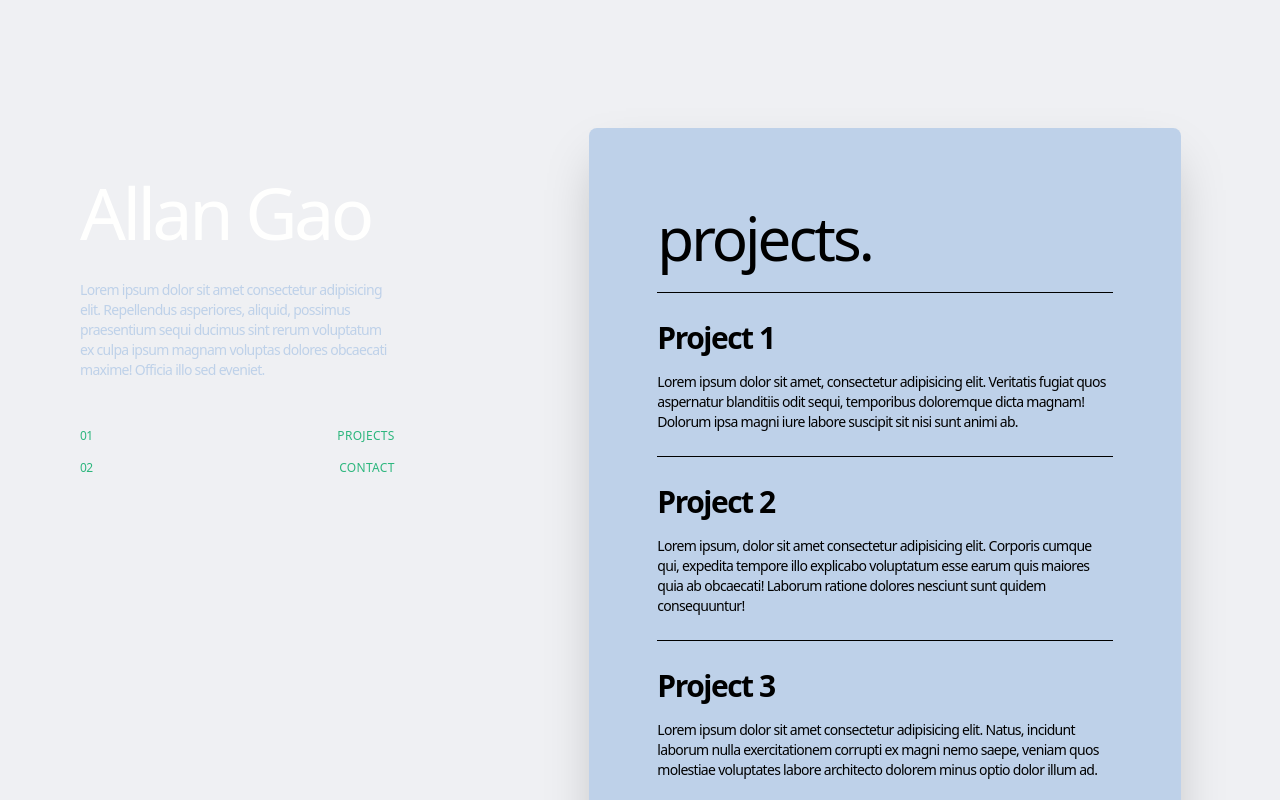
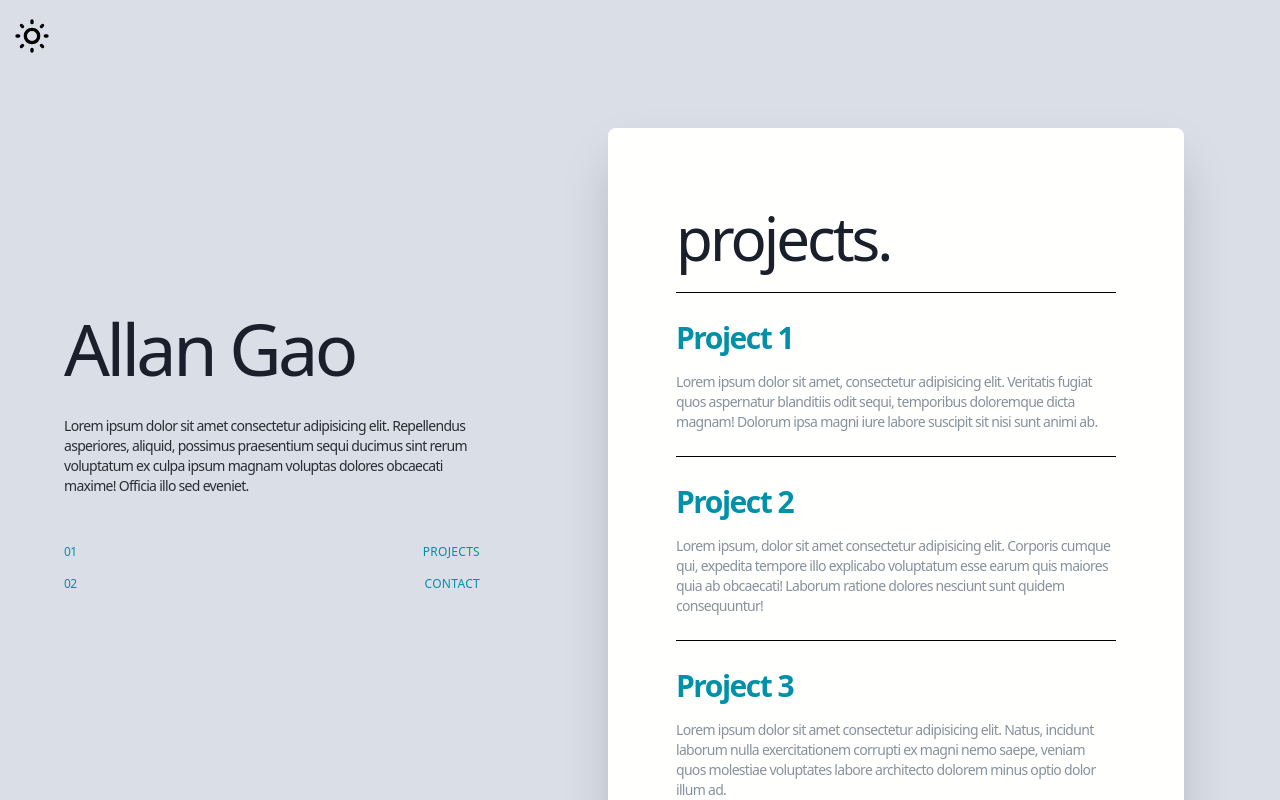
Before and after one commit to e3cd/allangao-2021, a Next.js app: page / in a window 1280 px wide. Built offline with nearby package versions, Linux system fonts and the light colour scheme.

Commit message:
update theme

```diff
--- a/components/FixedSidebar.tsx
+++ b/components/FixedSidebar.tsx
@@ -1,23 +1,16 @@
-import { useTheme } from "next-themes";
+import ToggleThemeButton from "./ToggleThemeButton";
 
 export default function FixedSidebar() {
-  const { theme, setTheme } = useTheme();
-
   return (
-    <div className="w-full lg:w-2/6">
+    <div className="w-full lg:w-2/5">
       <header>
-        <button
-          aria-label="Toggle Dark Mode"
-          type="button"
-          className="p-3 h-12 w-12 order-2 md:order-3"
-          onClick={() => setTheme(theme === "light" ? "dark" : "light")}
-        />
+        <ToggleThemeButton />
       </header>
-      <div className="flex flex-col w-full px-8 py-20 mx-auto lg:pl-20">
-        <h1 className="mt-12 mb-8 font-thin tracking-tighter text-center tex16t-2xl text-headline  lg:text-left lg:text-7xl title-font">
+      <div className="flex flex-col w-full pr-8 py-16 mx-auto lg:pl-16  mt-4 lg:mt-32 ">
+        <h1 className="mt-12 mb-8 font-thin tracking-tighter text-center tex16t-2xl text-lightBlack dark:text-lightGrey lg:text-left lg:text-7xl title-font">
           Allan Gao
         </h1>
-        <p className="mb-8 text-sm leading-5 tracking-tighter text-center text-paragraph lg:text-left lg:text-1xl">
+        <p className="mb-8 text-sm leading-5 tracking-tighter text-center text-paragraphLight dark:text-mediumGrey lg:text-left lg:text-1xl">
           Lorem ipsum dolor sit amet consectetur adipisicing elit. Repellendus
           asperiores, aliquid, possimus praesentium sequi ducimus sint rerum
           voluptatum ex culpa ipsum magnam voluptas dolores obcaecati maxime!
@@ -28,10 +21,10 @@ export default function FixedSidebar() {
           href="#projects"
           className="inline-flex items-center justify-between my-4 transition group"
         >
-          <span className="text-xs tracking-tighter text-primary group-hover:text-primaryHover transition duration-500 ease-in-out">
+          <span className="text-xs tracking-tighter text-darkTeal group-hover:text-lightTeal transition duration-500 ease-in-out">
             01
           </span>
-          <span className="ml-auto text-xs tracking-wide uppercase text-primary group-hover:text-primaryHover transition duration-500 ease-in-out">
+          <span className="ml-auto text-xs tracking-wide uppercase text-darkTeal group-hover:text-lightTeal transition duration-500 ease-in-out">
             Projects
           </span>
         </a>
@@ -39,10 +32,10 @@ export default function FixedSidebar() {
           href="#contact"
           className="inline-flex items-center justify-between transition group"
         >
-          <span className="text-xs tracking-tighter text-primary group-hover:text-primaryHover transition duration-500 ease-in-out">
+          <span className="text-xs tracking-tighter text-darkTeal group-hover:text-lightTeal transition duration-500 ease-in-out">
             02
           </span>
-          <span className="ml-auto text-xs tracking-wide uppercase text-primary group-hover:text-primaryHover transition duration-500 ease-in-out">
+          <span className="ml-auto text-xs tracking-wide uppercase text-darkTeal group-hover:text-lightTeal transition duration-500 ease-in-out">
             Contact
           </span>
         </a>
--- a/components/ScrollWrapper.tsx
+++ b/components/ScrollWrapper.tsx
@@ -4,20 +4,20 @@ export default function ScrollWrapper() {
       {/* <!-- Scrollable container --> */}
       <div className="flex-1 overflow-y-scroll">
         <div className="container">
-          <div className="inline-flex flex-col items-center w-full mx-auto mt-4 lg:mt-32 lg:pl-16">
+          <div className="inline-flex flex-col items-center w-full mx-auto mt-4 lg:mt-32 ">
             <div
-              className="w-full lg:w-3/4 bg-paragraph transition duration-500 ease-in-out transform shadow-2xl lg:px-12 hover:bg-secondary group hover:-translate-y-2 rounded-lg"
+              className="w-full lg:w-3/4 mb-4 bg-paragraph transition duration-500 ease-in-out transform shadow-2xl lg:px-12 bg-white dark:bg-darkGrey group hover:-translate-y-2 rounded-lg"
               id="work"
             >
               <div className="px-5 py-20 mx-auto text-left ">
-                <p className="mx-auto text-xl font-thin leading-none tracking-tighter transition duration-500 ease-in-out transform text-shadow-lg text-blueGray-600 lg:text-6xl group-hover:text-white">
+                <p className="mx-auto text-xl font-thin leading-none tracking-tighter transition duration-500 ease-in-out transform text-shadow-lg text-lightBlack dark:text-lightGrey lg:text-6xl">
                   projects.
                 </p>
                 <div className="h-1 my-6 border-t border-purple-1000 group-hover:border-blueGray-800"></div>
-                <p className="mx-auto mt-4 text-xl font-semibold leading-none tracking-tighter transition duration-500 ease-in-out transform text-blue-1000 lg:text-3xl group-hover:text-white">
+                <a className="mx-auto mt-4 text-xl font-semibold leading-none tracking-tighter transition duration-500 ease-in-out transform text-darkTeal hover:text-lightTeal lg:text-3xl">
                   Project 1
-                </p>
-                <p className="my-4 text-sm leading-5 tracking-tighter text-center transition duration-500 ease-in-out transform text-blue-1000 lg:text-left lg:text-1xl group-hover:text-paragraph">
+                </a>
+                <p className="my-4 text-sm leading-5 tracking-tighter text-center transition duration-500 ease-in-out transform text-mediumGrey lg:text-left lg:text-1xl group-hover:text-paragraph">
                   Lorem ipsum dolor sit amet, consectetur adipisicing elit.
                   Veritatis fugiat quos aspernatur blanditiis odit sequi,
                   temporibus doloremque dicta magnam! Dolorum ipsa magni iure
@@ -25,10 +25,10 @@ export default function ScrollWrapper() {
                 </p>
 
                 <div className="h-1 my-6 border-t border-purple-1000 group-hover:border-blueGray-800"></div>
-                <p className="mx-auto mt-4 text-xl font-semibold leading-none tracking-tighter transition duration-500 ease-in-out transform text-blue-1000 lg:text-3xl group-hover:text-white">
+                <a className="mx-auto mt-4 text-xl font-semibold leading-none tracking-tighter transition duration-500 ease-in-out transform text-darkTeal hover:text-lightTeal lg:text-3xl">
                   Project 2
-                </p>
-                <p className="my-4 text-sm leading-5 tracking-tighter text-center transition duration-500 ease-in-out transform text-blue-1000 lg:text-left lg:text-1xl group-hover:text-paragraph">
+                </a>
+                <p className="my-4 text-sm leading-5 tracking-tighter text-center transition duration-500 ease-in-out transform text-mediumGrey lg:text-left lg:text-1xl group-hover:text-paragraph">
                   Lorem ipsum, dolor sit amet consectetur adipisicing elit.
                   Corporis cumque qui, expedita tempore illo explicabo
                   voluptatum esse earum quis maiores quia ab obcaecati! Laborum
@@ -36,10 +36,10 @@ export default function ScrollWrapper() {
                 </p>
 
                 <div className="h-1 my-6 border-t border-purple-1000 group-hover:border-blueGray-800"></div>
-                <p className="mx-auto mt-4 text-xl font-semibold leading-none tracking-tighter transition duration-500 ease-in-out transform text-blue-1000 lg:text-3xl group-hover:text-white">
+                <a className="mx-auto mt-4 text-xl font-semibold leading-none tracking-tighter transition duration-500 ease-in-out transform text-darkTeal hover:text-lightTeal lg:text-3xl">
                   Project 3
-                </p>
-                <p className="my-4 text-sm leading-5 tracking-tighter text-center transition duration-500 ease-in-out transform text-blue-1000 lg:text-left lg:text-1xl group-hover:text-paragraph">
+                </a>
+                <p className="my-4 text-sm leading-5 tracking-tighter text-center transition duration-500 ease-in-out transform text-mediumGrey lg:text-left lg:text-1xl group-hover:text-paragraph">
                   Lorem ipsum dolor sit amet consectetur adipisicing elit.
                   Natus, incidunt laborum nulla exercitationem corrupti ex magni
                   nemo saepe, veniam quos molestiae voluptates labore architecto
@@ -48,19 +48,19 @@ export default function ScrollWrapper() {
               </div>
             </div>
             <div
-              className="w-full lg:w-3/4 transition duration-500 ease-in-out transform shadow-2xl lg:px-12 bg-tertiary hover:bg-quaternary group hover:-translate-y-2 rounded-lg"
+              className="w-full lg:w-3/4 mb-4  transition duration-500 ease-in-out transform shadow-2xl lg:px-12 bg-white dark:bg-darkGrey group hover:-translate-y-2 rounded-lg"
               id="contact"
             >
               <div className="px-5 py-20 mx-auto text-left">
-                <p className="mx-auto text-xl font-thin leading-none tracking-tighter transition duration-500 ease-in-out transform text-shadow-lg text-blueGray-200 lg:text-6xl group-hover:text-white">
+                <p className="mx-auto text-xl font-thin leading-none tracking-tighter transition duration-500 ease-in-out transform text-shadow-lg  text-lightBlack dark:text-lightGrey lg:text-6xl">
                   contact.
                 </p>
                 <div className="h-1 my-6 border-t border-pink-1000 group-hover:border-blueGray-00"></div>
-                <p className="mx-auto mt-4 text-xl font-semibold leading-none tracking-tighter transition duration-500 ease-in-out transform text-pink-1000 lg:text-3xl group-hover:text-white">
+                <a className="mx-auto mt-4 text-xl font-semibold leading-none tracking-tighter transition duration-500 ease-in-out transform text-darkTeal hover:text-lightTeal lg:text-3xl">
                   email@example.com
-                </p>
+                </a>
                 <p>
-                  <span className="inline-flex my-4 transition duration-500 ease-in-out transform text-blue-1000 group-hover:text-pink-1000">
+                  <span className="inline-flex my-4 transition duration-500 ease-in-out transform text-lightGrey group-hover:text-pink-1000">
                     <a className="">
                       <svg
                         width="24"
--- /dev/null
+++ b/components/ToggleThemeButton.tsx
@@ -0,0 +1,48 @@
+import { useTheme } from "next-themes";
+
+export default function ToggleThemeButton() {
+  const { theme, setTheme } = useTheme();
+
+  return (
+    <div className="bg-gray-100 dark:bg-gray-900 dark:text-white">
+      <button
+        aria-label="Toggle Dark Mode"
+        type="button"
+        className="outline-none	m-3 h-12 w-12 order-2 md:order-3"
+        onClick={() => setTheme(theme === "light" ? "dark" : "light")}
+      >
+        {theme === "dark" ? (
+          <svg
+            className="w-8 h-8 md:w-10 md:h-10 align-middle"
+            xmlns="http://www.w3.org/2000/svg"
+            fill="none"
+            viewBox="0 0 24 24"
+            stroke="currentColor"
+          >
+            <path
+              strokeLinecap="round"
+              strokeLinejoin="round"
+              strokeWidth={2}
+              d="M20.354 15.354A9 9 0 018.646 3.646 9.003 9.003 0 0012 21a9.003 9.003 0 008.354-5.646z"
+            />
+          </svg>
+        ) : (
+          <svg
+            className="w-8 h-8 md:w-10 md:h-10 align-middle"
+            xmlns="http://www.w3.org/2000/svg"
+            fill="none"
+            viewBox="0 0 24 24"
+            stroke="currentColor"
+          >
+            <path
+              strokeLinecap="round"
+              strokeLinejoin="round"
+              strokeWidth={2}
+              d="M12 3v1m0 16v1m9-9h-1M4 12H3m15.364 6.364l-.707-.707M6.343 6.343l-.707-.707m12.728 0l-.707.707M6.343 17.657l-.707.707M16 12a4 4 0 11-8 0 4 4 0 018 0z"
+            />
+          </svg>
+        )}
+      </button>
+    </div>
+  );
+}
--- a/pages/_document.tsx
+++ b/pages/_document.tsx
@@ -10,7 +10,7 @@ class MyDocument extends Document {
     return (
       <Html>
         <Head />
-        <body className="transition-colors  bg-backgroundLight dark:bg-backgroundDark lg:h-screen">
+        <body className="transition-colors  bg-solitude dark:bg-lightBlack lg:h-screen">
           <Main />
           <NextScript />
         </body>
--- a/tailwind.config.js
+++ b/tailwind.config.js
@@ -3,11 +3,29 @@ module.exports = {
   darkMode: 'class', // or 'media' or 'class'
   theme: {
     colors: {
+
+
+    // darkmode
+    lightBlack: '#191F2B',
+    darkGrey: '#2B2F3D',
+    mediumGrey: '#86919B',
+    lightGrey: '#F7F7F7',
+    darkTeal: '#0090A8',
+    lightTeal: '#00D0F2',
+    white: '#FEFEFE',
+    //lightmode
+    solitude: '#DADEE7',
+
+
       backgroundLight: '#eff0f3',
-      backgroundDark: '#16161a',
+      backgroundCardLightPrimary: '#0f4c75',
+      backgroundCardLightSecondary: '#bbe1fa',
+      backgroundCardDarkPrimary: '#0784b5',
+      backgroundCardDarkSecondary: '#414c50',
       secondary: '#72757e',
       headline: '#fffffe',
-      paragraph: '#BED1E9',
+      paragraphDark: '#BED1E9',
+      paragraphLight: '#2b2c34',
       button: '#7f5af0',
       buttonText: '#fffffe',
       primary: '#2cb67d',
```
